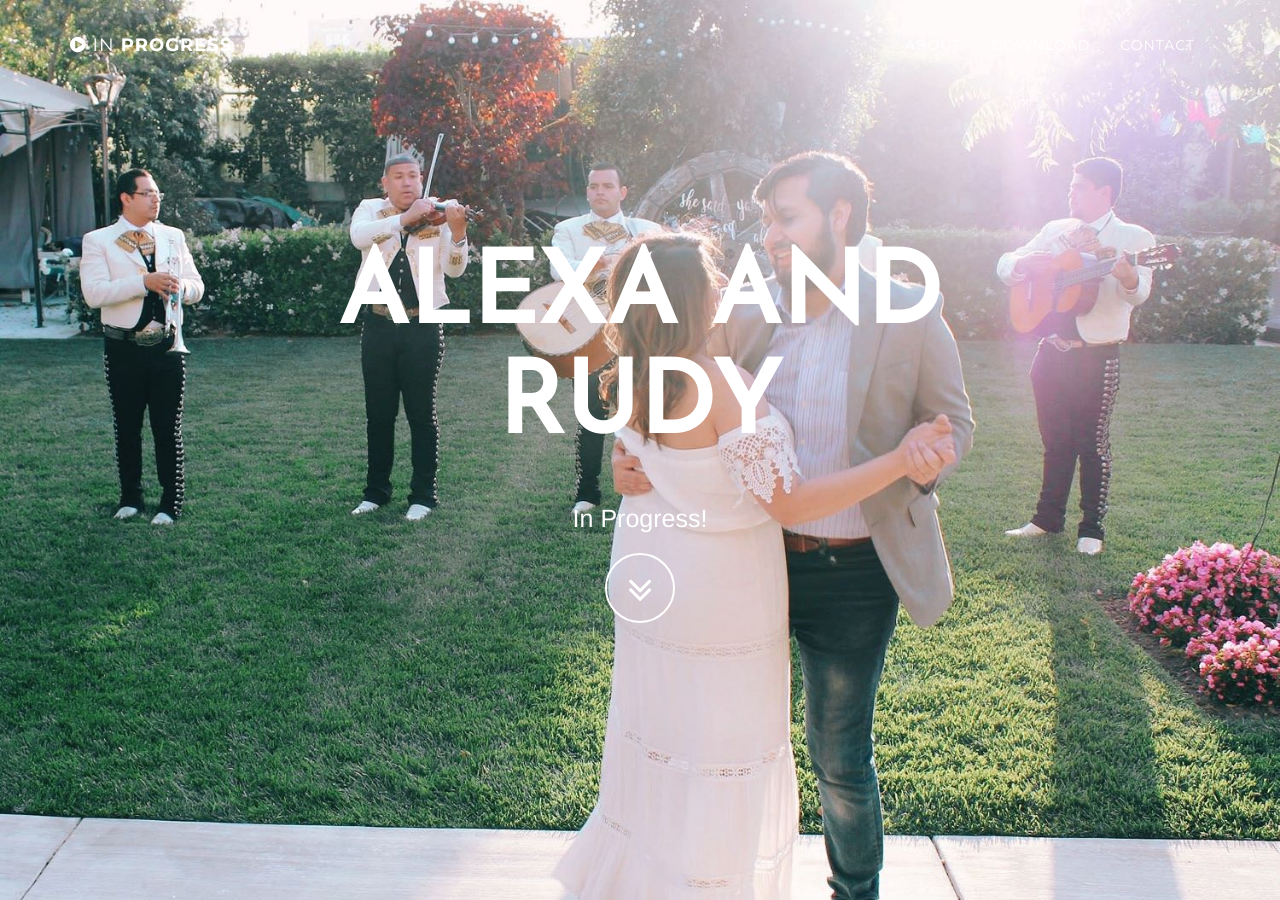
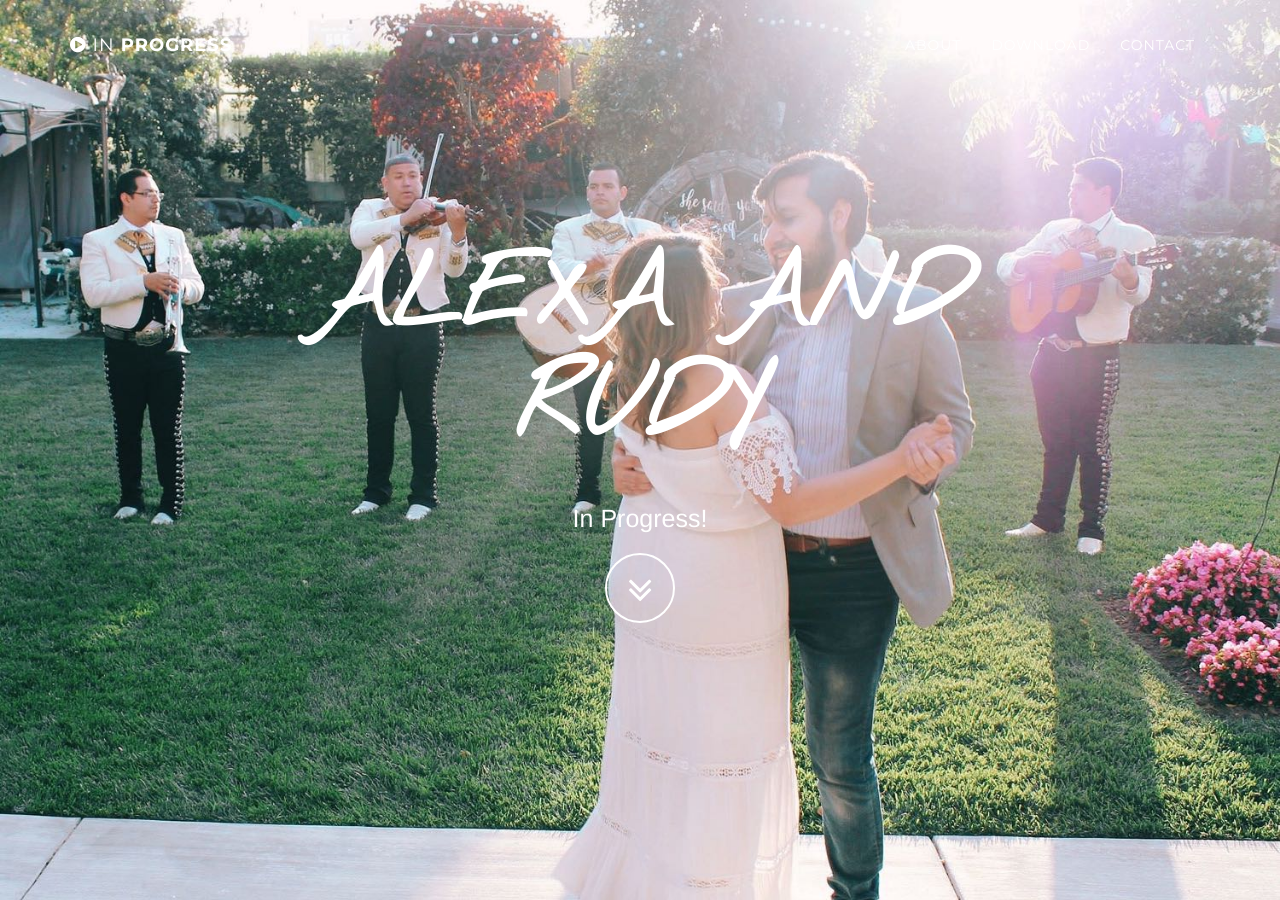
Before and after one commit to gutzrodolfo/arwedding.love, a Jekyll site: the page built from index.html, in a window 1280 px wide and 900 px high. Built offline with Jekyll 4.4.1, drawn with Linux system fonts in a browser that asks for light colours.

Commit message:
Updated main font

```diff
--- a/_includes/css/grayscale.css
+++ b/_includes/css/grayscale.css
@@ -25,7 +25,7 @@
 h6 {
     margin: 0 0 35px;
     text-transform: uppercase;
-    font-family: 'Josefin Sans', sans-serif;
+    font-family: 'Nothing You Could Do', cursive;;
     font-weight: 700;
     letter-spacing: 1px;
 }
--- a/_includes/head.html
+++ b/_includes/head.html
@@ -13,7 +13,7 @@
     <link rel="stylesheet" href="{{ "/css/font-awesome/css/font-awesome.min.css" | prepend: site.baseurl }}">
     <link href="//fonts.googleapis.com/css?family=Lora:400,700,400italic,700italic" rel="stylesheet" type="text/css">
     <link href="//fonts.googleapis.com/css?family=Montserrat:400,700" rel="stylesheet" type="text/css">
-    <link href="https://fonts.googleapis.com/css?family=Josefin+Sans" rel="stylesheet">
+    <link href="https://fonts.googleapis.com/css?family=Nothing+You+Could+Do" rel="stylesheet">
 
     <!-- HTML5 Shim and Respond.js IE8 support of HTML5 elements and media queries -->
     <!-- WARNING: Respond.js doesn't work if you view the page via file:// -->
```
